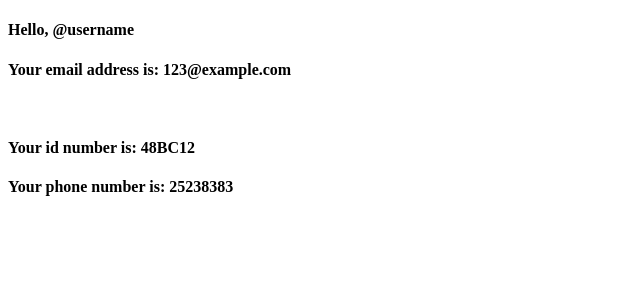
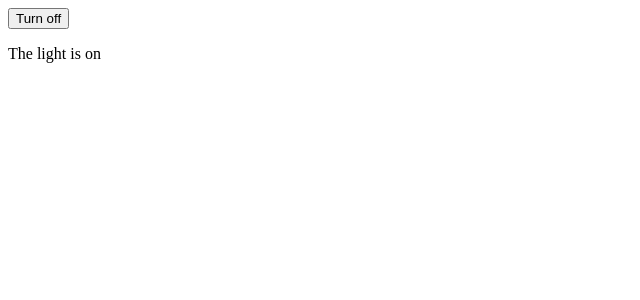
Before and after one commit to RashkaBoy08/react-course, a React (Vite) app: page / in a window 1280 px wide. Shown: the top 300 px of the page, without its empty margins (0-640 px from the left). Built offline with nearby package versions, Linux system fonts and the light colour scheme.

Commit message:
Update light toggle exercise

```diff
--- a/src/App.jsx
+++ b/src/App.jsx
@@ -1,16 +1,19 @@
-import Greeting from "./Usercard";
+import { useState } from "react";
 
 function App() {
-  let userName = "@username";
+  const [isOn, setIsOn] = useState(true);
 
-  let email = "123@example.com";
-
-  const idNum = "48BC12";
-  const phone = "25238383";
+  const toggleLight = () => {
+    setIsOn(!isOn);
+  };
 
   return (
     <>
-      <Greeting userName={userName} email={email} idNum={idNum} phone={phone} />
+      <button onClick={toggleLight}>
+        {isOn ? "Turn off" : "Turn on"}
+      </button>
+
+      <p>{isOn ? "The light is on" : "The light is off"}</p>
     </>
   );
 }
```
Also changed, not shown: src/Blog.jsx (deleted, +0 -17 lines), src/Footer.jsx (deleted, +0 -14 lines), src/Header.jsx (deleted, +0 -23 lines), src/Post.jsx (deleted, +0 -14 lines).
